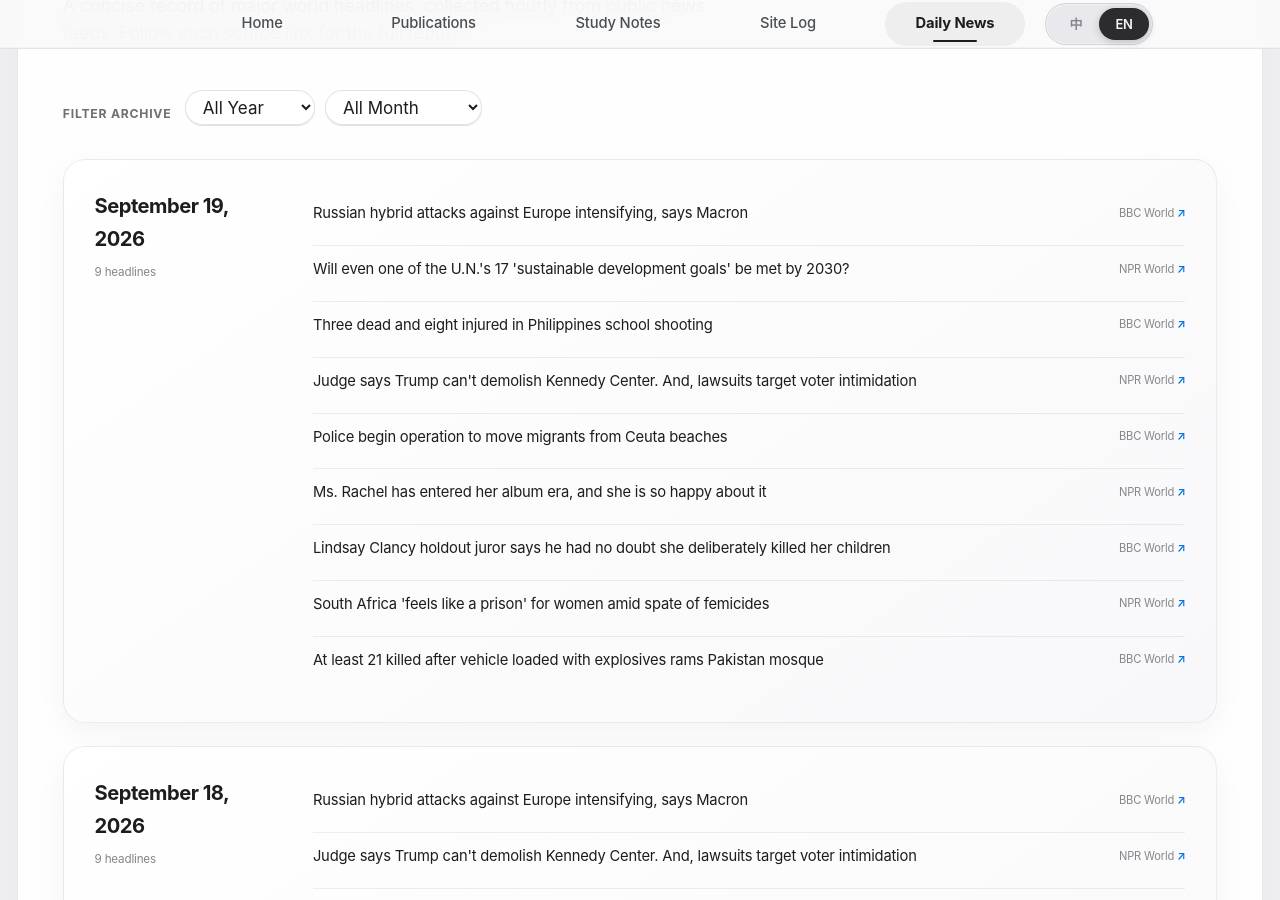
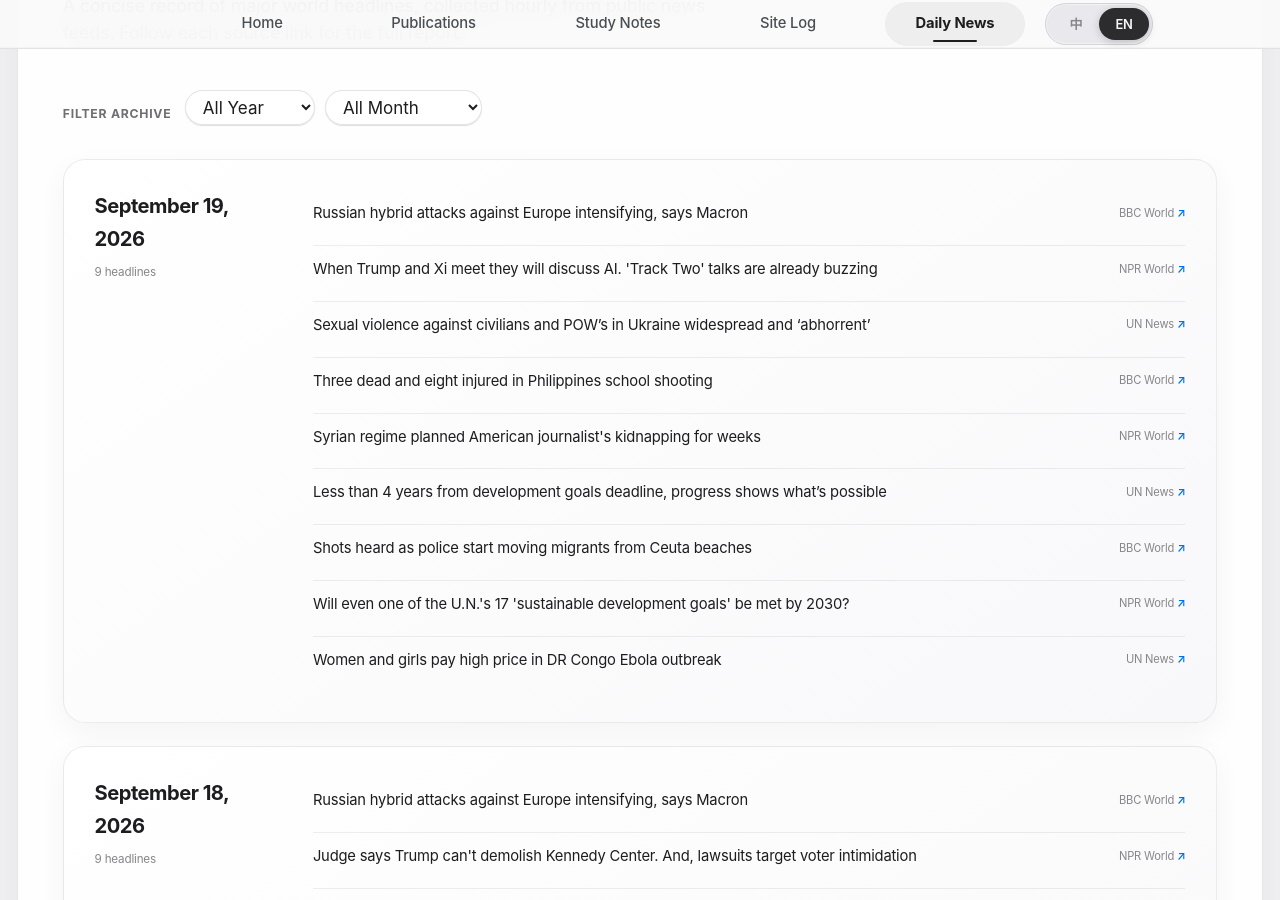
Before and after one commit to HaoxiangLuo/HaoxiangLuo.github.io, a Jekyll site: the page built from _pages/daily-news.html, in a window 1280 px wide and 900 px high, scrolled down 241 px. Built offline with Jekyll 4.4.1, drawn with Linux system fonts in a browser that asks for light colours; a style sheet for code colours, icons or effects is not loaded.

Commit message:
Update daily news 2026-09-19

```diff
--- a/_data/daily_news.json
+++ b/_data/daily_news.json
@@ -1,5 +1,5 @@
 {
-  "updated_at": "2026-09-19T02:26:14+08:00",
+  "updated_at": "2026-09-19T03:22:40+08:00",
   "days": [
     {
       "date": "2026-09-19",
@@ -11,10 +11,16 @@
           "title_zh": "马克龙表示，俄罗斯对欧洲的混合攻击正在加剧"
         },
         {
-          "title": "Will even one of the U.N.'s 17 'sustainable development goals' be met by 2030?",
+          "title": "When Trump and Xi meet they will discuss AI. 'Track Two' talks are already buzzing",
           "source": "NPR World",
-          "url": "https://www.npr.org/2026/09/18/g-s1-143738/united-nations-sustainable-development-goals-hunger-climate-gender",
-          "title_zh": "到 2030 年，联合国 17 个“可持续发展目标”之一能否实现？"
+          "url": "https://www.npr.org/2026/09/18/nx-s1-5971481/trump-xi-meeting-ai-track-two-talks",
+          "title_zh": "特朗普和习近平会面时将讨论人工智能。 “第二轨”谈判已经热闹非凡"
+        },
+        {
+          "title": "Sexual violence against civilians and POW’s in Ukraine widespread and ‘abhorrent’",
+          "source": "UN News",
+          "url": "https://news.un.org/feed/view/en/story/2026/09/1168374",
+          "title_zh": "乌克兰针对平民和战俘的性暴力现象普遍且“令人憎恶"
         },
         {
           "title": "Three dead and eight injured in Philippines school shooting",
@@ -23,40 +29,34 @@
           "title_zh": "菲律宾校园枪击案三死八伤"
         },
         {
-          "title": "Judge says Trump can't demolish Kennedy Center. And, lawsuits target voter intimidation",
+          "title": "Syrian regime planned American journalist's kidnapping for weeks",
           "source": "NPR World",
-          "url": "https://www.npr.org/2026/09/18/g-s1-143913/up-first-newsletter-kennedy-center-trump-voter-intimidation-lawsuit-poland-russia-ukraine",
-          "title_zh": "法官称特朗普不能拆除肯尼迪中心。而且，诉讼的目标是恐吓选民"
+          "url": "https://www.npr.org/2026/09/18/nx-s1-5974166/assad-austin-tice-kidnapping-bbc-embedded",
+          "title_zh": "叙利亚政权策划绑架美国记者数周"
         },
         {
-          "title": "Police begin operation to move migrants from Ceuta beaches",
+          "title": "Less than 4 years from development goals deadline, progress shows what’s possible",
+          "source": "UN News",
+          "url": "https://news.un.org/feed/view/en/story/2026/09/1168371",
+          "title_zh": "距离发展目标截止日期还有不到 4 年的时间，进展表明一切皆有可能"
+        },
+        {
+          "title": "Shots heard as police start moving migrants from Ceuta beaches",
           "source": "BBC World",
           "url": "https://www.bbc.co.uk/news/articles/c6vgy80ge1z7o?at_medium=RSS&at_campaign=rss",
-          "title_zh": "警方开始行动从休达海滩转移移民"
+          "title_zh": "当警察开始从休达海滩转移移民时听到枪声"
         },
         {
-          "title": "Ms. Rachel has entered her album era, and she is so happy about it",
+          "title": "Will even one of the U.N.'s 17 'sustainable development goals' be met by 2030?",
           "source": "NPR World",
-          "url": "https://www.npr.org/2026/09/18/nx-s1-5938847/ms-rachel-mr-aron-new-album-im-so-happy",
-          "title_zh": "Rachel女士进入了她的专辑时代，她对此感到非常高兴"
+          "url": "https://www.npr.org/2026/09/18/g-s1-143738/united-nations-sustainable-development-goals-hunger-climate-gender",
+          "title_zh": "到 2030 年，联合国 17 个“可持续发展目标”之一能否实现？"
         },
         {
-          "title": "Lindsay Clancy holdout juror says he had no doubt she deliberately killed her children",
-          "source": "BBC World",
-          "url": "https://www.bbc.co.uk/news/articles/c54g7jdmw032o?at_medium=RSS&at_campaign=rss",
-          "title_zh": "林赛·克兰西坚持不懈的陪审员表示，他毫不怀疑她故意杀害了自己的孩子"
-        },
-        {
-          "title": "South Africa 'feels like a prison' for women amid spate of femicides",
-          "source": "NPR World",
-          "url": "https://www.npr.org/2026/09/18/nx-s1-5973822/south-africa-feels-like-a-prison-for-women-amid-spate-of-femicides",
-          "title_zh": "南非发生大量女性杀戮事件，女性“感觉就像一座监狱"
-        },
-        {
-          "title": "At least 21 killed after vehicle loaded with explosives rams Pakistan mosque",
-          "source": "BBC World",
-          "url": "https://www.bbc.co.uk/news/articles/ckn9wenz8wjwo?at_medium=RSS&at_campaign=rss",
-          "title_zh": "巴基斯坦清真寺遭满载炸药车辆冲撞 至少21人死亡"
+          "title": "Women and girls pay high price in DR Congo Ebola outbreak",
+          "source": "UN News",
+          "url": "https://news.un.org/feed/view/en/story/2026/09/1168368",
+          "title_zh": "妇女和女童在刚果民主共和国埃博拉疫情中付出高昂代价"
         }
       ]
     },
```
